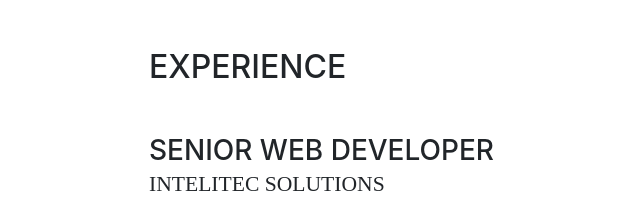
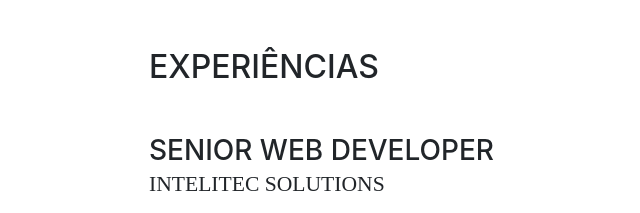
Before and after one commit to vinicius-campelo/vinicius-campelo.github.io, a website with bundled scripts: page index.html in a window 1280 px wide. Shown: the part 800-1013 px from the top of the page, 171-811 px from the left. Built offline with nearby package versions, Linux system fonts and the light colour scheme; a web font is replaced by a local one.

Commit message:
add novas alteracoes

```diff
--- a/index.html
+++ b/index.html
@@ -115,7 +115,7 @@
 
       <section class="resume-section p-3 p-lg-5 d-flex flex-column" id="experience">
         <div class="my-auto">
-          <h2 class="mb-5">Experience</h2>
+          <h2 class="mb-5">Experi&#234;ncias</h2>
 
           <div class="resume-item d-flex flex-column flex-md-row mb-5">
             <div class="resume-content mr-auto">
```
Also changed, not shown: img/profile12.jpg (deleted).
